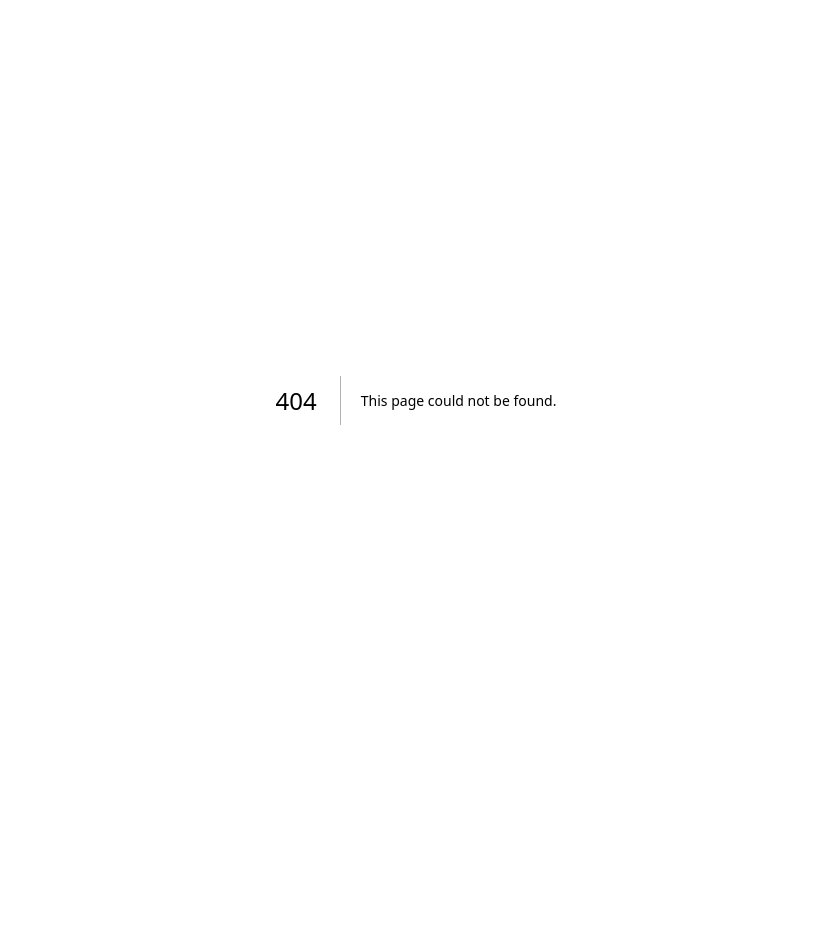
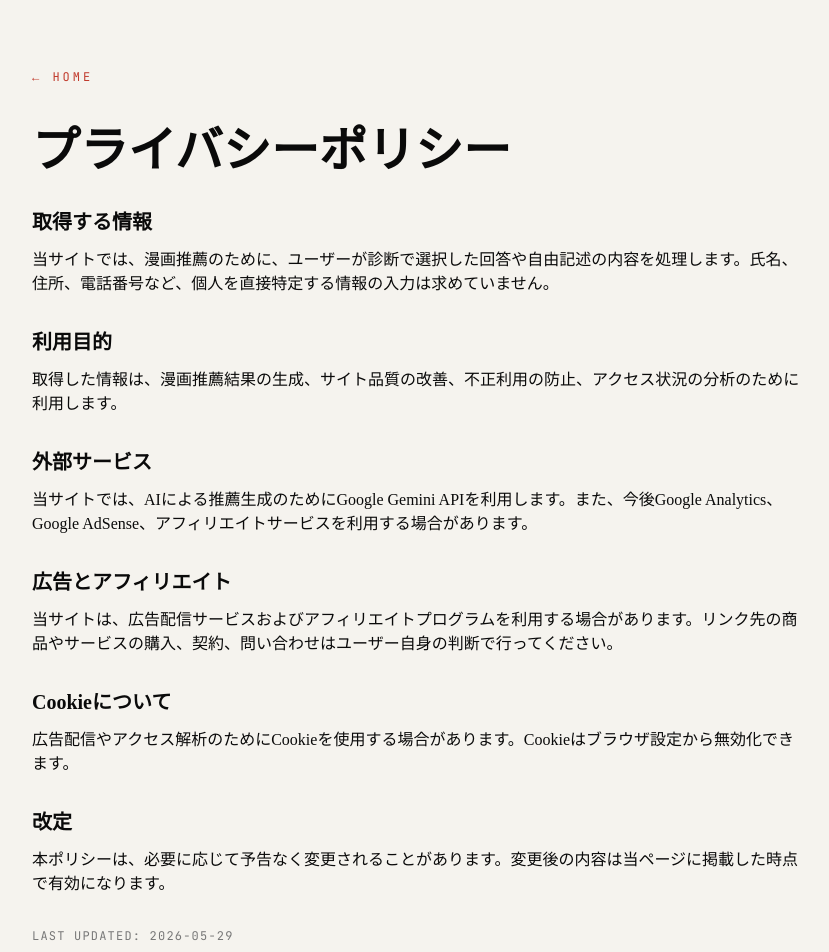
Before and after one commit to mikasaackerman0315/manga-match-shindan, a Next.js app in the folder manga-oracle-gemini/: page /privacy in a window 1280 px wide. Before the commit this address had no page. Shown: the top 952 px of the page, without its empty margins (224-1053 px from the left). Before the commit the page ends 800 px from the top, so only its background shows below. Built offline with nearby package versions, Linux system fonts and the light colour scheme.

Commit message:
Add policy and contact pages

```diff
--- /dev/null
+++ b/manga-oracle-gemini/src/app/contact/page.jsx
@@ -0,0 +1,29 @@
+export const metadata = {
+  title: "お問い合わせ | マンガマッチ診断",
+  description: "マンガマッチ診断へのお問い合わせについて。",
+};
+
+export default function ContactPage() {
+  return (
+    <main className="min-h-screen px-6 py-16" style={{ backgroundColor: "#f5f3ee", color: "#0a0a0a", fontFamily: "'Noto Serif JP', serif" }}>
+      <article className="max-w-3xl mx-auto">
+        <a href="/" className="text-xs tracking-[0.25em] uppercase" style={{ color: "#c0392b", fontFamily: "'JetBrains Mono', monospace" }}>← HOME</a>
+        <h1 className="text-4xl md:text-5xl font-bold mt-10 mb-8" style={{ fontFamily: "'Cormorant Garamond', 'Noto Serif JP', serif" }}>お問い合わせ</h1>
+        <div className="space-y-8 leading-8 text-sm md:text-base">
+          <section>
+            <h2 className="text-xl font-semibold mb-3">お問い合わせについて</h2>
+            <p>マンガマッチ診断へのご意見、不具合報告、掲載内容に関するお問い合わせは、今後設置予定のお問い合わせフォームまたは連絡先メールアドレスから受け付けます。</p>
+          </section>
+          <section>
+            <h2 className="text-xl font-semibold mb-3">お願い</h2>
+            <p>作品情報やリンク先情報は、変更される場合があります。誤りを見つけた場合は、対象作品名と内容を添えてご連絡ください。</p>
+          </section>
+          <section>
+            <h2 className="text-xl font-semibold mb-3">連絡先</h2>
+            <p>現在、正式な連絡先を準備中です。広告審査や公開運用に向けて、専用のメールアドレスまたはフォームを追加予定です。</p>
+          </section>
+        </div>
+      </article>
+    </main>
+  );
+}
--- /dev/null
+++ b/manga-oracle-gemini/src/app/disclaimer/page.jsx
@@ -0,0 +1,37 @@
+export const metadata = {
+  title: "免責事項 | マンガマッチ診断",
+  description: "マンガマッチ診断の免責事項です。",
+};
+
+export default function DisclaimerPage() {
+  return (
+    <main className="min-h-screen px-6 py-16" style={{ backgroundColor: "#f5f3ee", color: "#0a0a0a", fontFamily: "'Noto Serif JP', serif" }}>
+      <article className="max-w-3xl mx-auto">
+        <a href="/" className="text-xs tracking-[0.25em] uppercase" style={{ color: "#c0392b", fontFamily: "'JetBrains Mono', monospace" }}>← HOME</a>
+        <h1 className="text-4xl md:text-5xl font-bold mt-10 mb-8" style={{ fontFamily: "'Cormorant Garamond', 'Noto Serif JP', serif" }}>免責事項</h1>
+        <div className="space-y-8 leading-8 text-sm md:text-base">
+          <section>
+            <h2 className="text-xl font-semibold mb-3">推薦結果について</h2>
+            <p>当サイトの漫画推薦は、ユーザーの回答、作品データベース、AIによる分析をもとに生成されます。推薦結果の正確性、完全性、満足度を保証するものではありません。</p>
+          </section>
+          <section>
+            <h2 className="text-xl font-semibold mb-3">作品情報について</h2>
+            <p>作品の巻数、連載状況、アニメ化情報などは、公開時点の情報をもとにしています。最新情報と異なる場合があります。</p>
+          </section>
+          <section>
+            <h2 className="text-xl font-semibold mb-3">外部リンクについて</h2>
+            <p>当サイトから移動する外部サイトの内容、商品、価格、在庫、サービス内容について、当サイトは責任を負いません。</p>
+          </section>
+          <section>
+            <h2 className="text-xl font-semibold mb-3">著作権について</h2>
+            <p>当サイトで掲載している作品名、作者名、関連する権利は各権利者に帰属します。権利を侵害する目的はありません。</p>
+          </section>
+          <section>
+            <h2 className="text-xl font-semibold mb-3">損害等の責任</h2>
+            <p>当サイトの利用によって発生した損害、トラブル、不利益について、当サイトは責任を負いかねます。</p>
+          </section>
+        </div>
+      </article>
+    </main>
+  );
+}
--- a/manga-oracle-gemini/src/app/page.jsx
+++ b/manga-oracle-gemini/src/app/page.jsx
@@ -312,6 +312,11 @@ export default function App() {
               style={{ backgroundColor: "#0a0a0a", color: "#f5f3ee", fontFamily: "'JetBrains Mono', monospace" }}>
               {t.startQuiz} →
             </button>
+            <nav className="mt-10 flex flex-wrap justify-center gap-x-5 gap-y-2 text-[11px] tracking-[0.18em] uppercase" style={{ fontFamily: "'JetBrains Mono', monospace", color: "#777" }}>
+              <a href="/privacy" className="hover:text-[#c0392b] transition-colors">Privacy</a>
+              <a href="/contact" className="hover:text-[#c0392b] transition-colors">Contact</a>
+              <a href="/disclaimer" className="hover:text-[#c0392b] transition-colors">Disclaimer</a>
+            </nav>
           </div>
           <div className="absolute bottom-8 text-xs tracking-widest text-center invisible pointer-events-none" aria-hidden="true" style={{ color: "#888", fontFamily: "'JetBrains Mono', monospace" }}>
             {t.poweredBy}
--- /dev/null
+++ b/manga-oracle-gemini/src/app/privacy/page.jsx
@@ -0,0 +1,42 @@
+export const metadata = {
+  title: "プライバシーポリシー | マンガマッチ診断",
+  description: "マンガマッチ診断のプライバシーポリシーです。",
+};
+
+export default function PrivacyPage() {
+  return (
+    <main className="min-h-screen px-6 py-16" style={{ backgroundColor: "#f5f3ee", color: "#0a0a0a", fontFamily: "'Noto Serif JP', serif" }}>
+      <article className="max-w-3xl mx-auto">
+        <a href="/" className="text-xs tracking-[0.25em] uppercase" style={{ color: "#c0392b", fontFamily: "'JetBrains Mono', monospace" }}>← HOME</a>
+        <h1 className="text-4xl md:text-5xl font-bold mt-10 mb-8" style={{ fontFamily: "'Cormorant Garamond', 'Noto Serif JP', serif" }}>プライバシーポリシー</h1>
+        <div className="space-y-8 leading-8 text-sm md:text-base">
+          <section>
+            <h2 className="text-xl font-semibold mb-3">取得する情報</h2>
+            <p>当サイトでは、漫画推薦のために、ユーザーが診断で選択した回答や自由記述の内容を処理します。氏名、住所、電話番号など、個人を直接特定する情報の入力は求めていません。</p>
+          </section>
+          <section>
+            <h2 className="text-xl font-semibold mb-3">利用目的</h2>
+            <p>取得した情報は、漫画推薦結果の生成、サイト品質の改善、不正利用の防止、アクセス状況の分析のために利用します。</p>
+          </section>
+          <section>
+            <h2 className="text-xl font-semibold mb-3">外部サービス</h2>
+            <p>当サイトでは、AIによる推薦生成のためにGoogle Gemini APIを利用します。また、今後Google Analytics、Google AdSense、アフィリエイトサービスを利用する場合があります。</p>
+          </section>
+          <section>
+            <h2 className="text-xl font-semibold mb-3">広告とアフィリエイト</h2>
+            <p>当サイトは、広告配信サービスおよびアフィリエイトプログラムを利用する場合があります。リンク先の商品やサービスの購入、契約、問い合わせはユーザー自身の判断で行ってください。</p>
+          </section>
+          <section>
+            <h2 className="text-xl font-semibold mb-3">Cookieについて</h2>
+            <p>広告配信やアクセス解析のためにCookieを使用する場合があります。Cookieはブラウザ設定から無効化できます。</p>
+          </section>
+          <section>
+            <h2 className="text-xl font-semibold mb-3">改定</h2>
+            <p>本ポリシーは、必要に応じて予告なく変更されることがあります。変更後の内容は当ページに掲載した時点で有効になります。</p>
+          </section>
+          <p className="text-xs tracking-widest" style={{ color: "#777", fontFamily: "'JetBrains Mono', monospace" }}>LAST UPDATED: 2026-05-29</p>
+        </div>
+      </article>
+    </main>
+  );
+}
```
